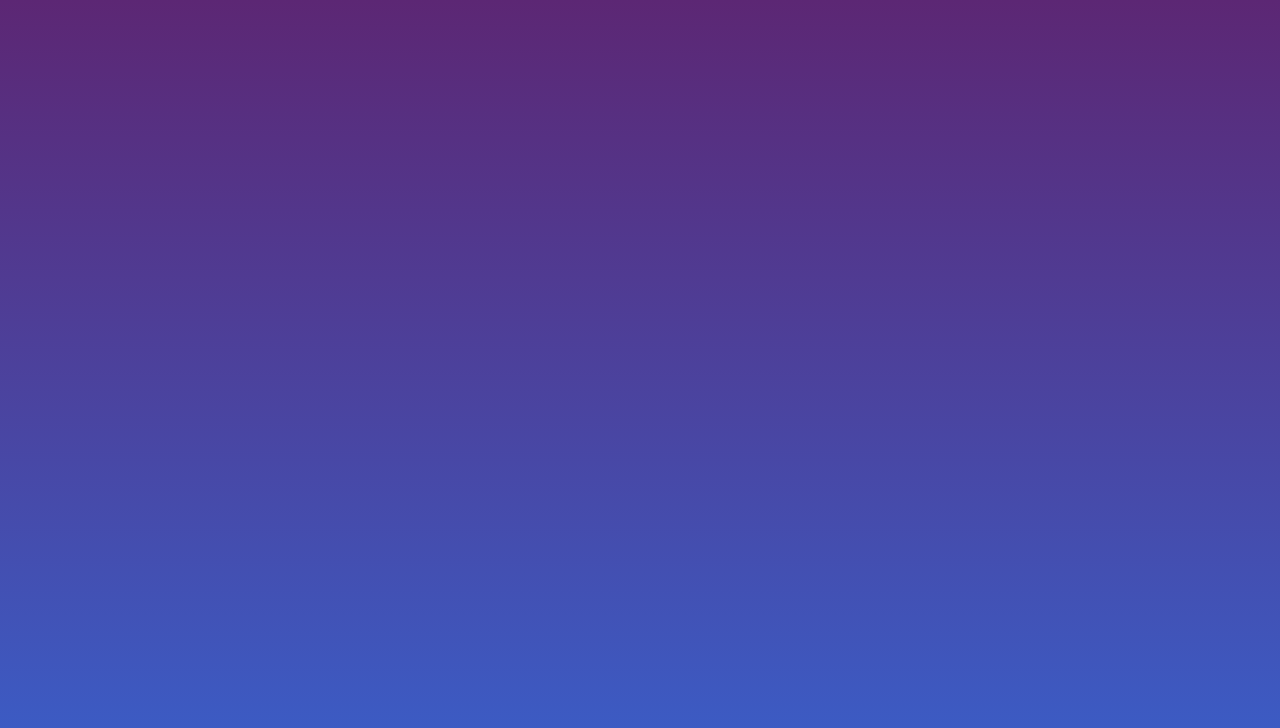
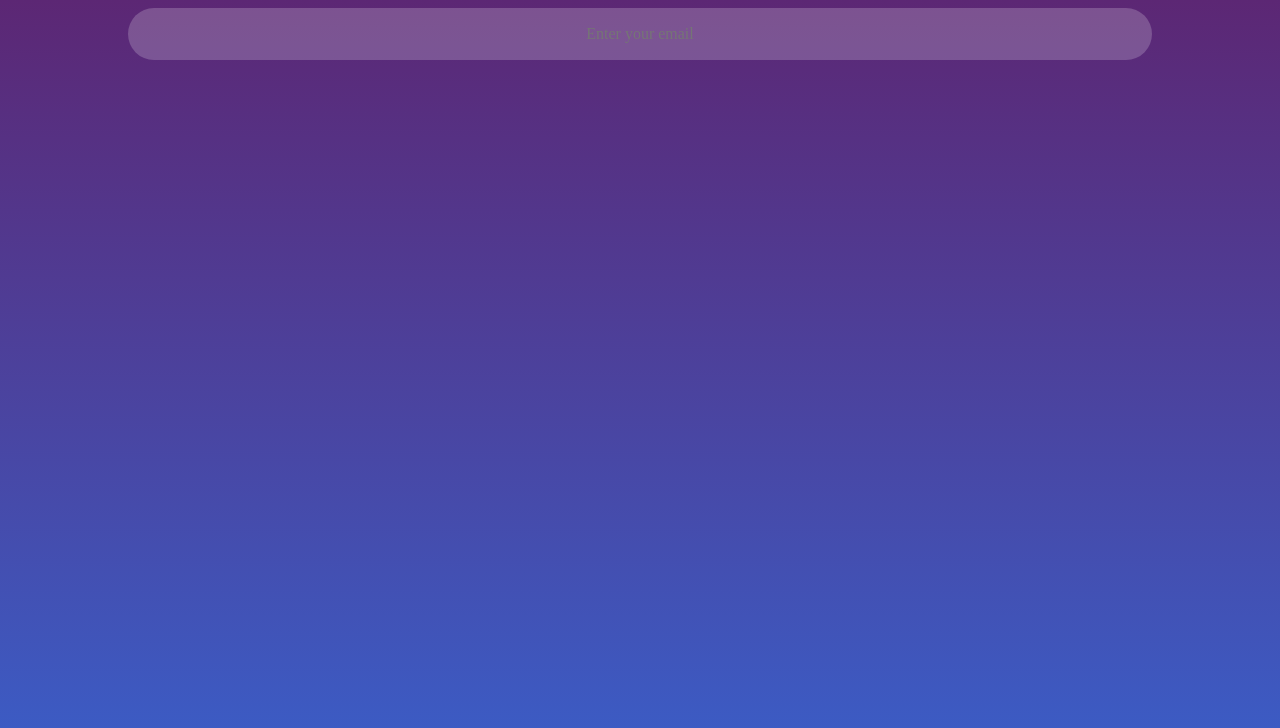
Before and after one commit to AlexandraJUREDIEU/NestEgg.App, a React (Vite) app: page / in a window 1280 px wide. Shown: the top 728 px of the page. Built offline with nearby package versions, Linux system fonts and the light colour scheme.

Commit message:
✨: Ajout composant Input
Création du composant Input et ajout de celui-ci dans la page main
- value & onChange non testés

```diff
--- /dev/null
+++ b/src/composants/GenericInput.jsx
@@ -0,0 +1,24 @@
+import React from 'react';
+import styled from 'styled-components';
+
+const StyledInput = styled.input`
+  background-color: rgba(255, 255, 255, 0.20);
+  border-radius: 3.125em;
+  height: 3.25em;
+  margin: 0.5em;
+  width: 80vw;
+  padding: 0.75em;
+`;
+
+function GenericInput({ type, placeholder, value, onChange }) {
+  return (
+    <StyledInput
+      type={type}
+      placeholder={placeholder}
+      value={value}
+      onChange={onChange}
+    />
+  );
+}
+
+export default GenericInput;
--- /dev/null
+++ b/src/composants/Input.jsx
@@ -0,0 +1,23 @@
+
+import React, { useState } from 'react';
+import GenericInput from './GenericInput';
+
+function MyForm(props) {
+  const [inputValue, setInputValue] = useState('');
+
+  const handleChange = (e) => {
+    setInputValue(e.target.value);
+  };
+
+  return (
+    <div>
+      <GenericInput
+        type={props.type}
+        placeholder={props.placeholder}
+        value={inputValue}
+        onChange={handleChange}
+      />
+    </div>
+  );
+}
+export default MyForm;
--- a/src/pages/Home.jsx
+++ b/src/pages/Home.jsx
@@ -1,11 +1,16 @@
 import { Outlet } from "react-router-dom";
 import Navbar from "./Navbar.jsx";
 import Text from "../composants/Text.jsx"
+import Input from "../composants/Input.jsx"
 
 function Home() {
   return (
     <>
-    <Outlet />
+      <Outlet />
+      <Input
+        type="email"
+        placeholder="Enter your email"
+      />
     </>
   );
 }
```
